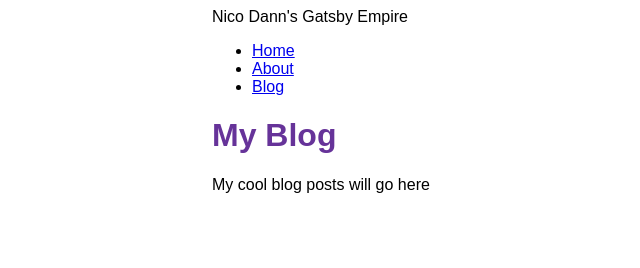
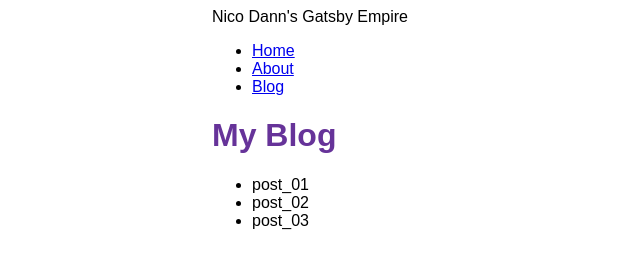
Before and after one commit to nicodann/my-first-gatsby-site, a Gatsby site: page /blog in a window 1280 px wide. Shown: the whole page, without its empty margins (28-668 px from the left). Built offline with nearby package versions, Linux system fonts and the light colour scheme; Gatsby itself is replaced by a stand-in of ours.

Commit message:
Query and add blog titles to blog page.

```diff
--- a/gatsby-config.js
+++ b/gatsby-config.js
@@ -8,6 +8,13 @@ module.exports = {
   },
   plugins: [
     "gatsby-plugin-image",
-    "gatsby-plugin-sharp"
+    "gatsby-plugin-sharp",
+    {
+      resolve: "gatsby-source-filesystem",
+      options: {
+        name: `blog`,
+        path: `${__dirname}/blog`,
+      }
+    },
   ],
 }
--- a/src/pages/blog.js
+++ b/src/pages/blog.js
@@ -1,15 +1,34 @@
 import * as React from 'react'
+import { graphql } from 'gatsby'
 import Layout from '../components/layout'
 import Seo from '../components/seo'
 
-const BlogPage = () => {
+const BlogPage = ({ data }) => {
   return (
     <Layout pageTitle="My Blog">
-      <p>My cool blog posts will go here</p>
+      <ul>
+        {data.allFile.nodes.map((node, i) => (
+            <li key={i}>
+              {node.name}
+            </li>
+          )
+        )}
+      </ul>
     </Layout>
   )
 }
 
+export const query = graphql`
+  query {
+    allFile(filter: {sourceInstanceName: {eq: "blog"}}) {
+      nodes {
+        name,
+        sourceInstanceName
+      }
+    }
+  }
+`
+
 export const Head = () => <Seo title="Blog" />
 
 export default BlogPage
```
Also changed, not shown: blog/post_01.mdx (added), blog/post_02.mdx (added), blog/post_03.mdx (added), post_02.mdx (added), post_03.mdx (added).
